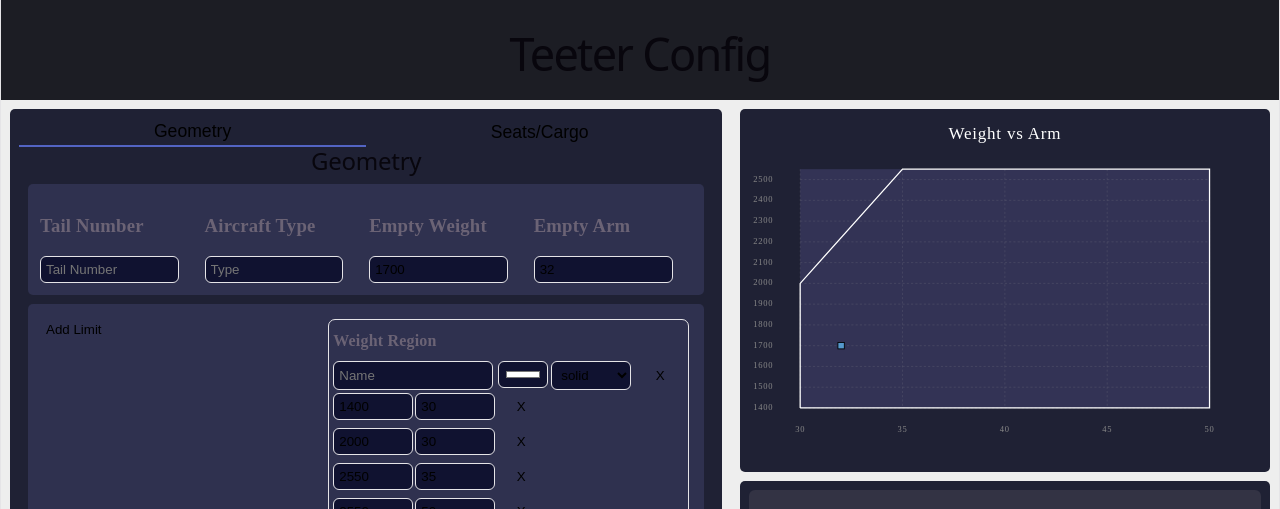
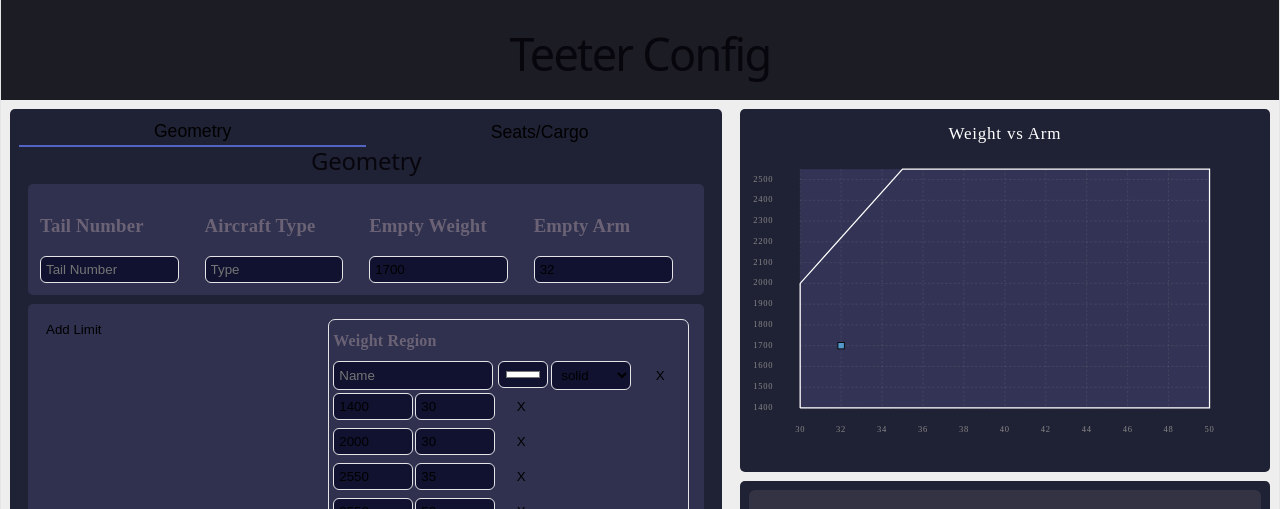
Before and after one commit to avtac/balance, a React (Vite) app: page / in a window 1280 px wide. Shown: the top 509 px of the page. Built offline with nearby package versions, Linux system fonts and the light colour scheme.

Commit message:
Graph grid scales to values

```diff
--- a/src/Graph.tsx
+++ b/src/Graph.tsx
@@ -1,3 +1,4 @@
+import { useRef } from 'react';
 import './Graph.css'
 import type { regionPointT, regionT, weightLimitT } from './Types';
 
@@ -78,22 +79,24 @@ function PlotRegions({data, limits}) {
   );
 }
 
+const precision = 10000;
+
 function PlotHorizontalGrid({limits, gridSpacing}) {
-  let smallestGridValue = Math.ceil(limits.minX / gridSpacing) * gridSpacing;
-  let xOffset = (smallestGridValue - limits.minX) * limits.xRatio + padding;
-  let numGrid = Math.floor((limits.maxX - smallestGridValue) / gridSpacing) + 1;
-  let gapBetweenGrid = gridSpacing * limits.xRatio;
+  const smallestGridValue = Math.ceil(limits.minX / gridSpacing) * gridSpacing;
+  const xOffset = (smallestGridValue - limits.minX) * limits.xRatio + padding;
+  const numGrid = Math.floor((limits.maxX - smallestGridValue) / gridSpacing) + 1;
+  const gapBetweenGrid = gridSpacing * limits.xRatio;
   if (!numGrid) return;
   let positions = Array(numGrid).fill(0).map((_, index) => {return {
     pos: gapBetweenGrid * index + xOffset,
-    value: smallestGridValue + index * gridSpacing
+    value: (Math.floor(smallestGridValue * precision) + Math.floor(index * gridSpacing * precision)) / precision
   }});
   return (
     <>
       {positions.map(x => (
         <>
           <polyline points={`${x.pos},${padding} ${x.pos},${height - padding}`} stroke="#9993" strokeWidth='.2' strokeDasharray={".5"} />)
-          <text x={x.pos} y={height - padding / 2} fontSize="2" fill="#888" textAnchor='middle' alignmentBaseline='after-edge'>{x.value}</text>
+          <text x={x.pos} y={height - padding / 2} transform={`rotate(${x.value.toString().length > 4 ? 45 : 0}, ${x.pos}, ${height - padding / 2})`} fontSize="2" fill="#888" textAnchor='middle' alignmentBaseline='after-edge'>{x.value}</text>
         </>
       ))};
     </>
@@ -108,7 +111,7 @@ function PlotVerticalGrid({limits, gridSpacing}) {
   if (!numGrid) return;
   let positions = Array(numGrid).fill(0).map((_, index) => {return {
     pos: gapBetweenGrid * index + yOffset,
-    value: largestGridValue - index * gridSpacing
+    value: (Math.floor(largestGridValue * precision) - Math.floor(index * gridSpacing * precision)) / precision
   }});
   return (
     <>
@@ -171,19 +174,37 @@ function Graph({ config }) {
     xRatio: (width - padding * 2) / (maxX - minX),
     yRatio: (height - padding * 2) / (maxY - minY)
   };
+
+  function getCleanInterval( width, desiredTicks ) {
+    const desiredInterval = (width / desiredTicks);
+    const power = Math.ceil(Math.log10(desiredInterval))
+    const spacing = desiredInterval / Math.pow(10, power - 1);
+    const number = (spacing < 5 ? (spacing < 2 ? 1 : 2) : 5) * Math.pow(10, power - 1);
+    return number;
+  }
+
+  const desiredTicks = 10;
+  const horSpacing = getCleanInterval(maxX - minX, desiredTicks);
+  const verSpacing = getCleanInterval(maxY - minY, desiredTicks);
+
+  // Only update the title and grid when needed
+  const title = useRef(<PlotTitle title="Weight vs Arm" />);
+  const horizontalBars = <PlotHorizontalGrid limits={limits} gridSpacing={horSpacing} />;
+  const verticalBars = <PlotVerticalGrid limits={limits} gridSpacing={verSpacing} />;
+
   data.limits = cleanLimits(data.limits);
   return (
     <>
       <svg viewBox={'0 0 ' + width + ' ' + height}>
         <PlotArea width={width} height={height} />
-        <PlotTitle title="Weight vs Arm" />
-        {!isNaN(limits.xRatio) && <PlotHorizontalGrid limits={limits} gridSpacing={5} />}
-        {!isNaN(limits.xRatio) && <PlotVerticalGrid limits={limits} gridSpacing={100} />}
-        {!isNaN(limits.xRatio) && <PlotRegions data={data} limits={limits}/>}
-        <PlotPoint point={{
+        {title.current}
+        {isFinite(limits.xRatio) && isFinite(limits.yRatio) && horizontalBars}
+        {isFinite(limits.xRatio) && isFinite(limits.yRatio) && verticalBars}
+        {isFinite(limits.xRatio) && isFinite(limits.yRatio) && <PlotRegions data={data} limits={limits}/>}
+        {isFinite(limits.xRatio) && isFinite(limits.yRatio) && <PlotPoint point={{
           x: (config.config.emptyArm - limits.minX) * limits.xRatio + padding,
           y: height - (config.config.emptyWeight-limits.minY) * limits.yRatio - padding
-        }} size={1.5} style='square' />
+        }} size={1.5} style='square' />}
       </svg>
     </>
   );
```
